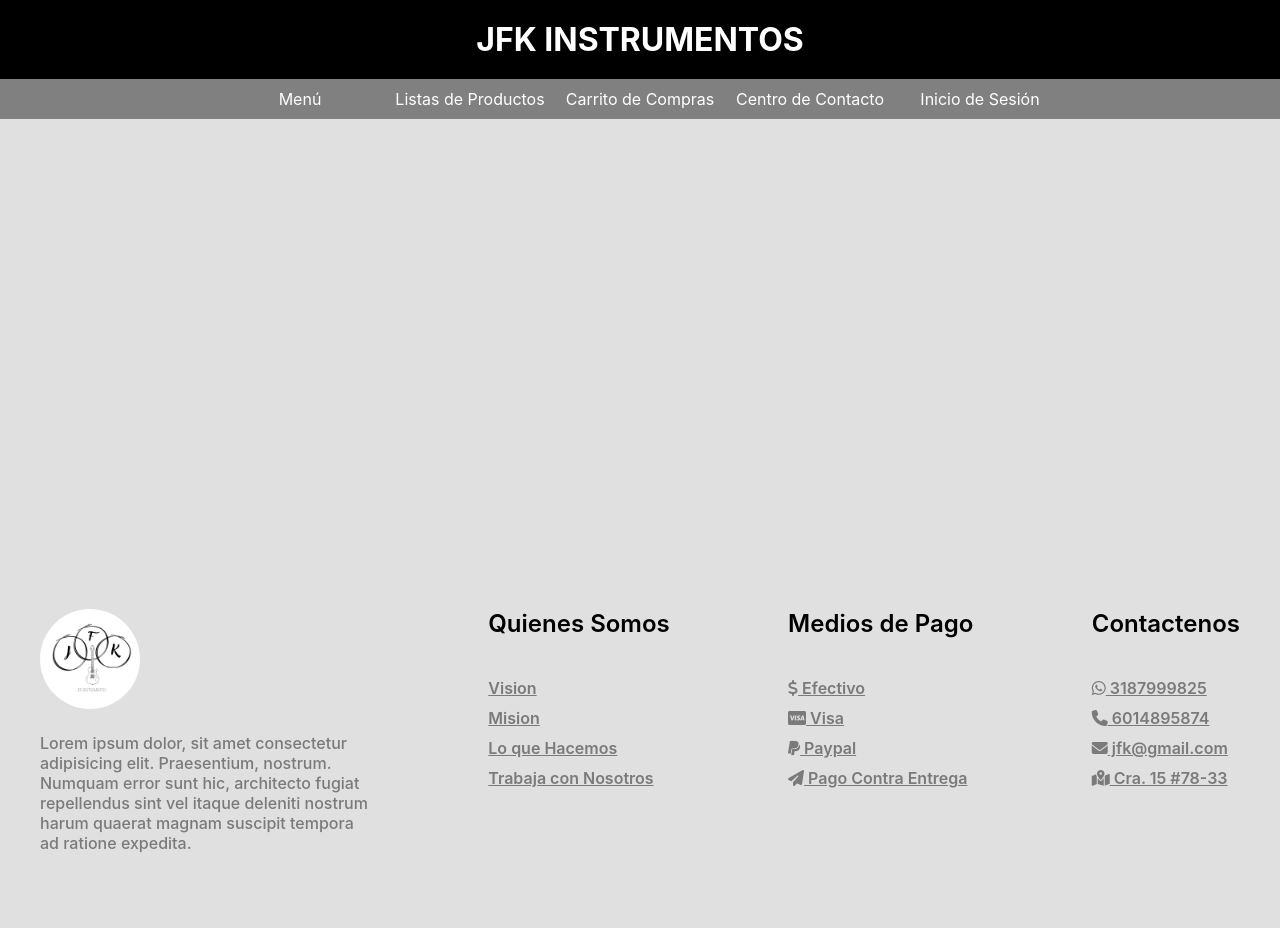
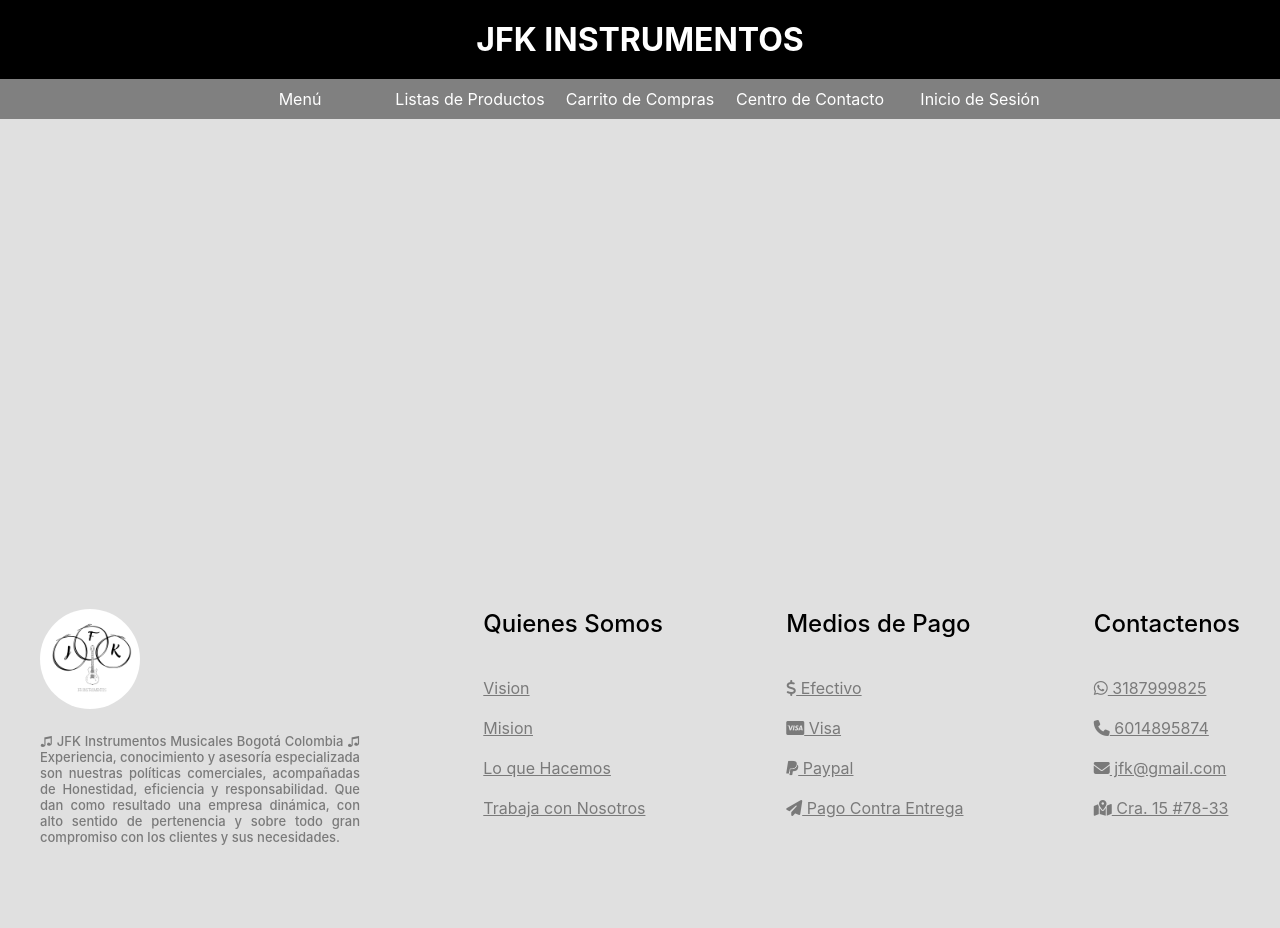
Before and after one commit to JJSD01/webpagina, a React (Create React App) app in the folder jfk-instrumentos-r/: page / in a window 1280 px wide. Shown: the top 928 px of the page. Built offline with nearby package versions, Linux system fonts and the light colour scheme.

Commit message:
Mofificanddo footer

```diff
--- a/jfk-instrumentos-r/src/App.css
+++ b/jfk-instrumentos-r/src/App.css
@@ -29,21 +29,7 @@ background-color: black;
 
 }
 
-footer{
-width: 100%;
-padding: 50PX 0px;
-background-color: #E0E0E0;
-}
 
-.container_footer{
-display: flex;
-flex-wrap: wrap;
-justify-content: space-between;
-max-width: 1400px;
-margin: auto;
-margin-top: 400px;
-
-}
 
 
 /* importo las fuentes */
@@ -226,6 +212,23 @@ scale:1.05;
 
 /*Footer pagina web */
 
+
+footer{
+  width: 100%;
+  padding: 50PX 0px;
+  background-color: #E0E0E0;
+  }
+
+  .container_footer{
+  display: flex;
+  flex-wrap: wrap;
+  justify-content: space-between;
+  max-width: 1400px;
+  margin: auto;
+  margin-top: 400px;
+
+  }
+
 .box_footer{
 display: flex;
 flex-direction: column;
@@ -237,23 +240,24 @@ border-radius: 80%;
 }
 
 .box_footer .terminos{
-max-width: 330px;
+max-width: 320px;
 margin-top: 20px;
 font-weight: 500;
 color: #7a7a7a;
-font-size: 16px;
+font-size: 13px;
+text-align: justify;
 }
 
 .box_footer h2{
-margin-bottom: 30px;
+margin-bottom: 20px;
 color: black;
-font-weight: 600;
+font-weight: 500;
 }
 
 .box_footer a{
-margin-top: 10px;
+margin-top: 20px;
 color: #7a7a7a;
-font-weight: 600;
+font-weight: 400;
 }
 
 .box_footer a:hover{
--- a/jfk-instrumentos-r/src/App.js
+++ b/jfk-instrumentos-r/src/App.js
@@ -23,7 +23,8 @@ function App() {
                 <img src={K} alt=""/>
                 </div>
                 <div class="terminos">
-                    <p>Lorem ipsum dolor, sit amet consectetur adipisicing elit. Praesentium, nostrum. Numquam error sunt hic, architecto fugiat repellendus sint vel itaque deleniti nostrum harum quaerat magnam suscipit tempora ad ratione expedita.</p>
+                    <p>♫ JFK Instrumentos Musicales Bogotá Colombia ♫
+Experiencia, conocimiento y asesoría especializada son nuestras políticas comerciales, acompañadas de Honestidad, eficiencia y responsabilidad. Que dan como resultado una empresa dinámica, con alto sentido de pertenencia  y sobre todo gran compromiso con los clientes y sus necesidades.</p>
 
                 </div>
             </div>
```
